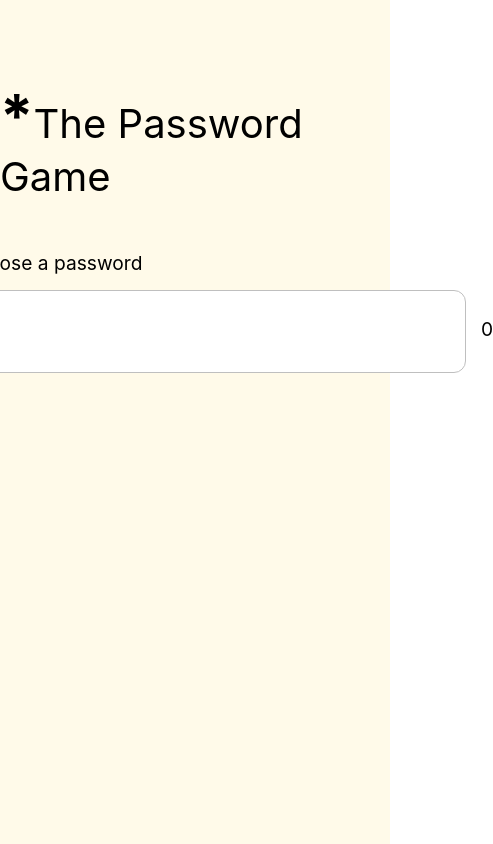
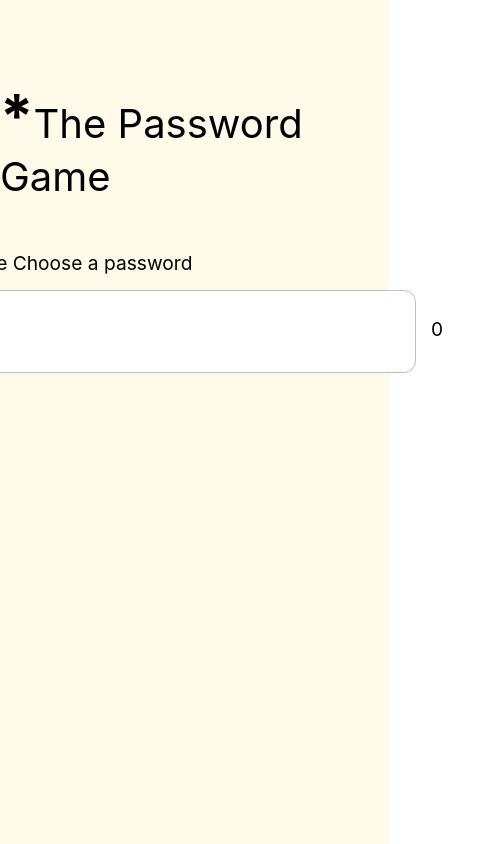
Before and after one commit to TheOldMan03/Password_Game, a React (Create React App) app: page / in a window 390 px wide. Shown: the whole page, 493 px wide, since content can reach past the window. Built offline with nearby package versions, Linux system fonts and the light colour scheme.

Commit message:
Finally made it responsive

```diff
--- a/src/App.css
+++ b/src/App.css
@@ -64,3 +64,16 @@
   width:0;
   /* this removes the scrollbar from the text area */
 }
+
+@media only screen and (max-width:640px){
+
+  .pwdinput{
+    min-width: 450px;
+    flex-wrap: wrap-reverse;
+  }
+
+
+  /* .rule{
+    max-width:465px;
+  } */
+}
--- a/src/App.js
+++ b/src/App.js
@@ -27,7 +27,7 @@
 
   const [displayFirstRule,setDFR]=useState(false);
   const [falseCount,setFalseCount]=useState(0);
-  // {id:21,rule:"Rule 21",desc:"The length of your password must be a prime number",execute:pwdCheck.primenumcheck,curr:false,isNext:false,truth:false,WC:true},
+
 
   const [data,setData]=useState([
     {id:20,rule:"Rule 20",desc:"Your password must include the length of your password",execute:pwdCheck.pwdlength,curr:false,isNext:false,truth:false,WC:true},
--- a/src/Conditions/Colorbox/Colorcondition.js
+++ b/src/Conditions/Colorbox/Colorcondition.js
@@ -41,7 +41,6 @@
 
       let rgbString=red+green+blue
       sethexcolor(rgbString)
-      console.log(rgbString)
       setCallFunc(false)
 
       val=rgbString
--- a/src/Conditions/Condition/Condition.css
+++ b/src/Conditions/Condition/Condition.css
@@ -59,3 +59,9 @@
     border-bottom:1px solid green;
 
 }
+
+@media only screen and (max-width:640px){
+    .rule{
+        min-width:450px;
+   }
+}
--- a/src/GameoverScreens/Gameover.css
+++ b/src/GameoverScreens/Gameover.css
@@ -1,6 +1,6 @@
 .GO{
     display: flex;
-    min-height: 100%;
+    min-height: 100vh;
     background-color: rgba(50,50,50,1);
 
     justify-content: center;
```
Also changed, not shown: src/Conditions/images/Chess/Qh7+.png (deleted).
